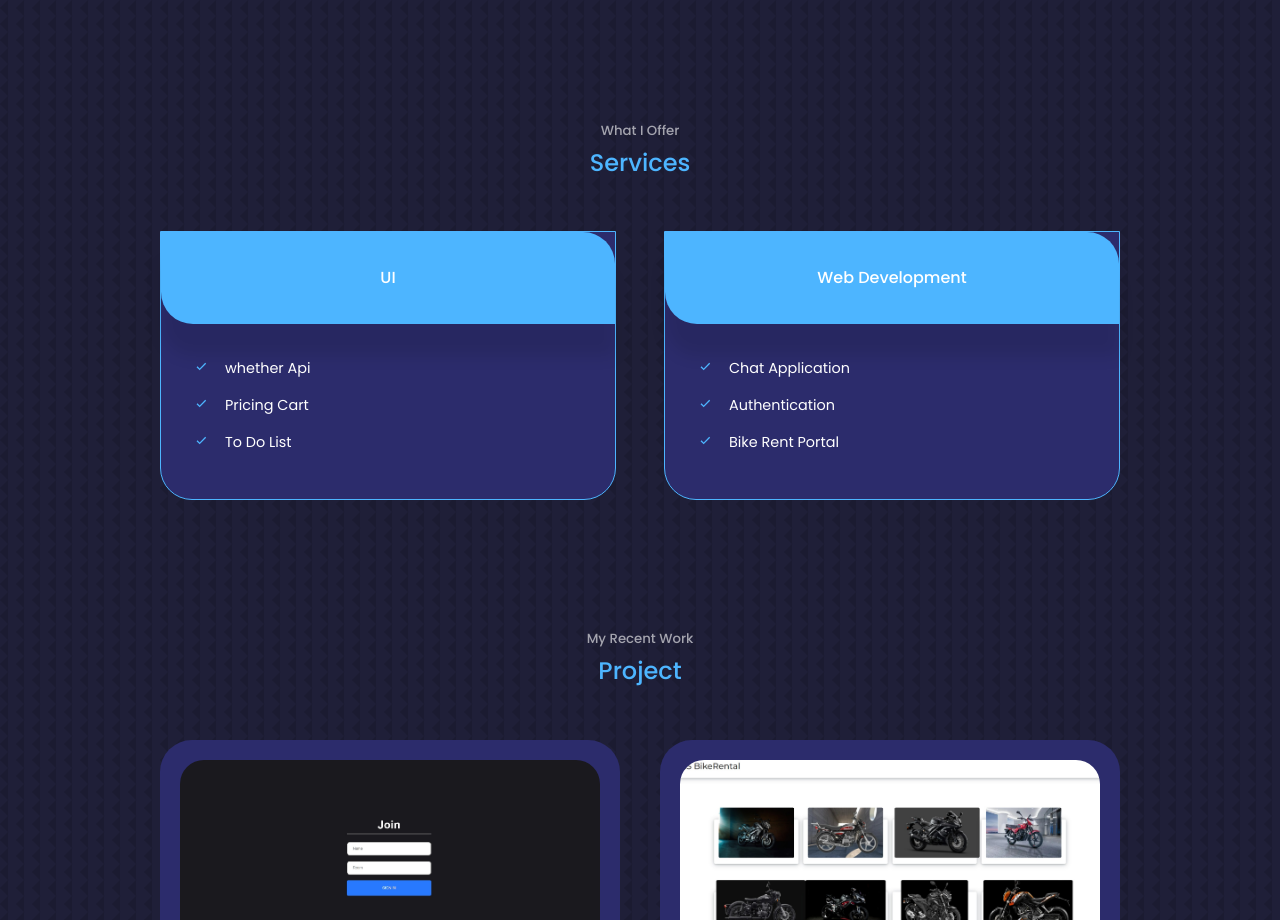
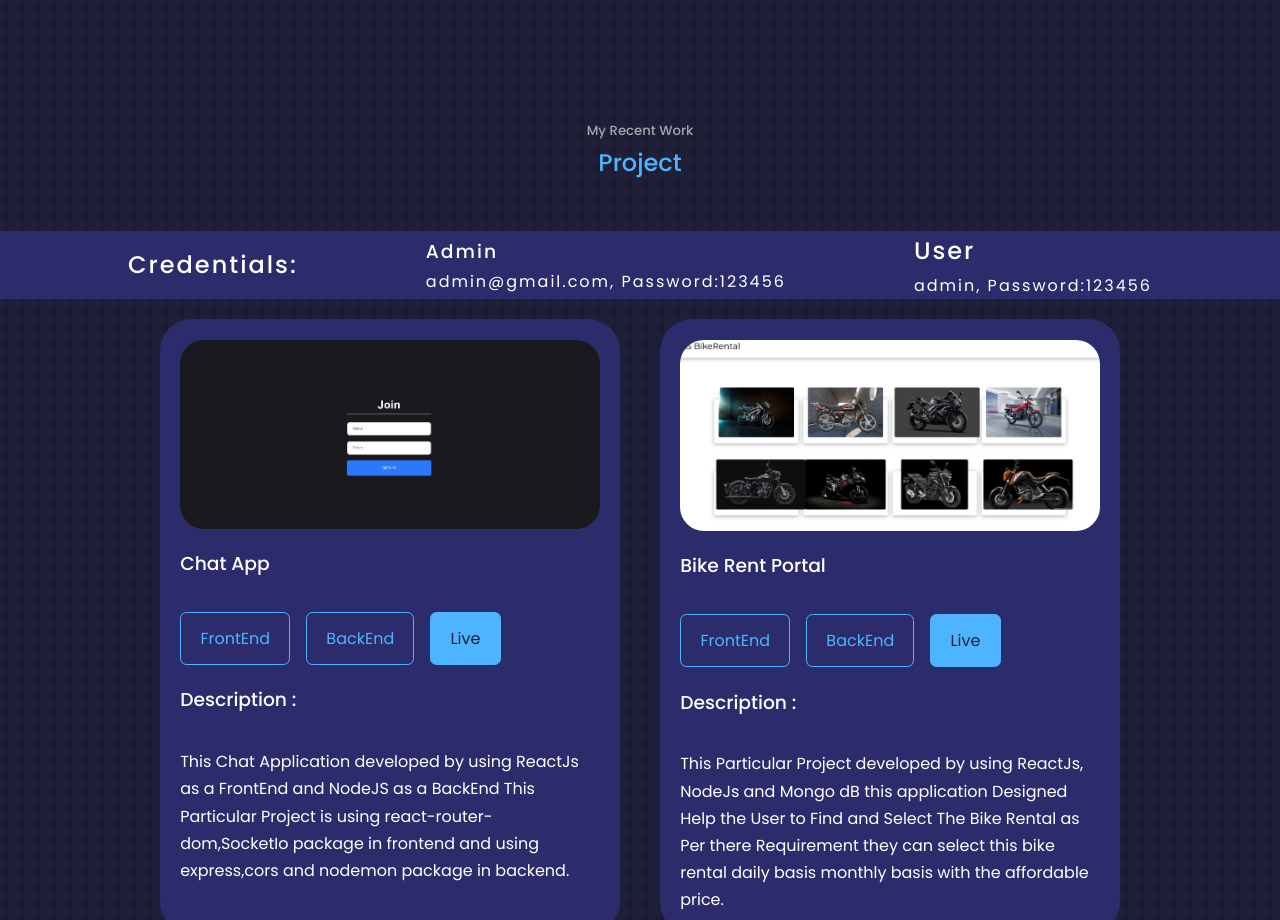
Before and after one commit to rajshankarM/personalportfolio, a React (Create React App) app: page / in a window 1280 px wide. Shown: the part 2080-3000 px from the top of the page. Built offline with nearby package versions, Linux system fonts and the light colour scheme.

Commit message:
project update

```diff
--- a/src/App.jsx
+++ b/src/App.jsx
@@ -16,9 +16,8 @@ const App = () => {
       <Nav />
       <About />
       <Experience />
-      <Services />
+      {/* <Services /> */}
       <Project />
-      {/* <Testimonials /> */}
       <Contact />
       <Footer />
     </>
--- a/src/components/project/Project.jsx
+++ b/src/components/project/Project.jsx
@@ -10,6 +10,20 @@ const Project = () => {
     <section id='project'>
       <h5>My Recent Work</h5>
       <h2>Project</h2>
+
+        <div className='Credentials'>
+        <h2 className='Credentials-head'>Credentials:  </h2>
+          <div>
+          <h3>Admin</h3>
+            <p>admin@gmail.com, Password:123456</p>
+          </div>
+            <div>
+            <h2>User</h2>
+            <p>admin, Password:123456</p>
+            </div>
+        </div>
+
+
 
       <div className="container project__container">
         <article className='project__item'>
--- a/src/components/project/project.css
+++ b/src/components/project/project.css
@@ -1,3 +1,19 @@
+.Credentials{
+    display: flex;
+    align-items: center;
+    justify-content: space-evenly;
+    margin-bottom: 20px;
+    background-color: var(--color-bg-varient);
+    width: auto;
+    letter-spacing: 2px;
+}
+
+.Credentials-head{
+    display: flex;
+    align-items: center;
+    justify-content: center;
+}
+
 .project__container {
     display: grid;
     grid-template-columns: repeat(2, 1fr);
```
